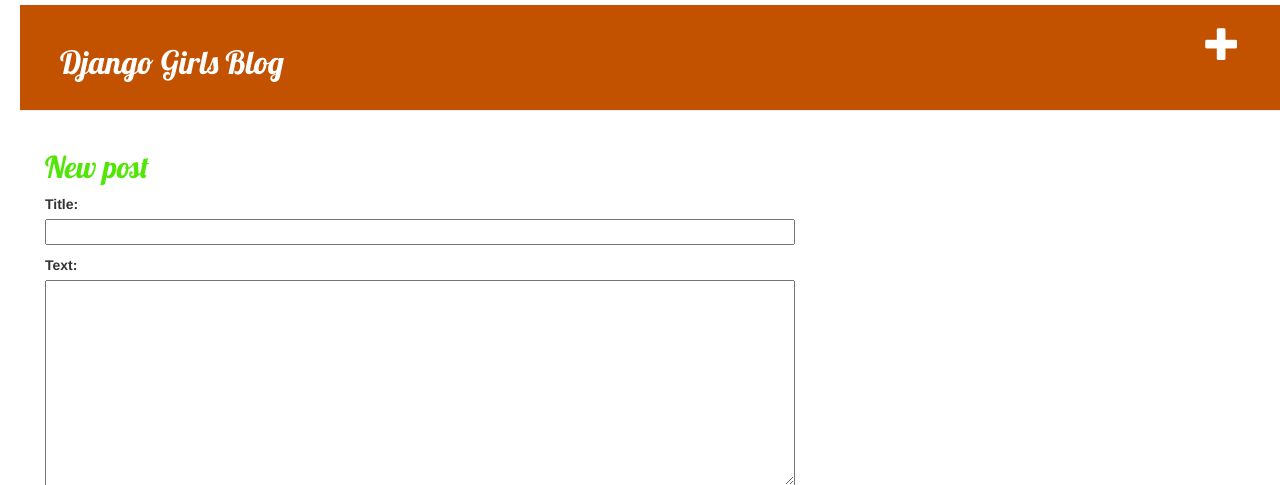
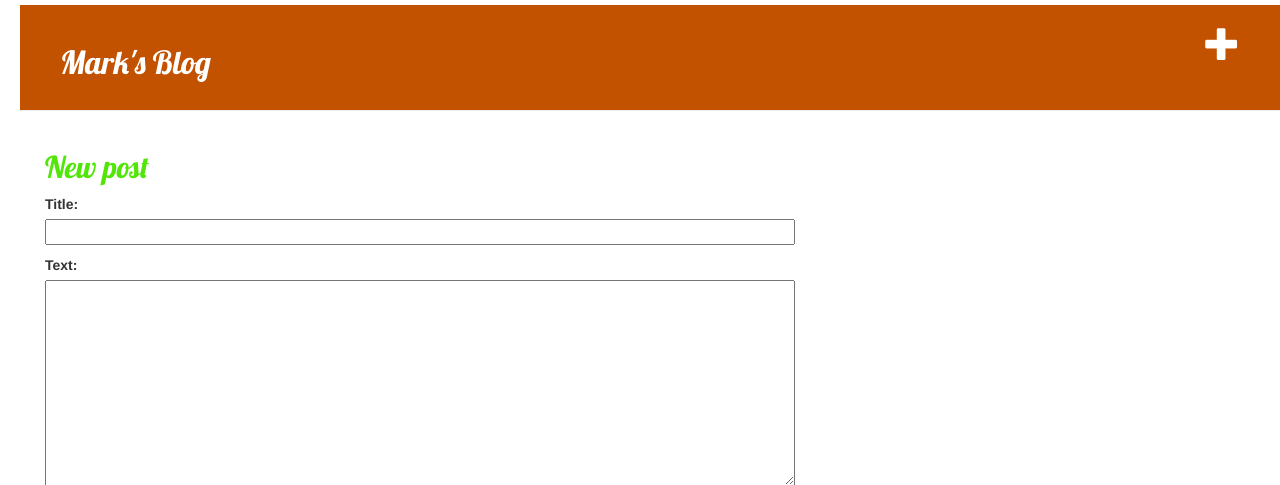
Before and after one commit to markceraldi/my-first-blog, a Django app: page /post/new/ in a window 1280 px wide. Shown: the top 485 px of the page. Run offline with Django 3.2, Linux system fonts and the light colour scheme; some libraries are stand-ins or nearby versions.

Commit message:
changed title to my name

```diff
--- a/blog/templates/blog/base.html
+++ b/blog/templates/blog/base.html
@@ -3,7 +3,7 @@
 <html>
 
     <head>
-        <title>Django Girls blog</title>
+        <title>Mark's Blog</title>
         <link rel="stylesheet" href="//maxcdn.bootstrapcdn.com/bootstrap/3.2.0/css/bootstrap.min.css">
         <link rel="stylesheet" href="//maxcdn.bootstrapcdn.com/bootstrap/3.2.0/css/bootstrap-theme.min.css">
         <link href='//fonts.googleapis.com/css?family=Lobster&subset=latin,latin-ext' rel='stylesheet' type='text/css'>
@@ -13,7 +13,7 @@
     <body>
         <div class="page-header">
             <a href="{% url 'post_new' %}" class="top-menu"><span class="glyphicon glyphicon-plus"></span></a>
-            <h1><a href="/">Django Girls Blog</a></h1>
+            <h1><a href="/">Mark's Blog</a></h1>
         </div>
         <div class="content container">
             <div class="row">
```
